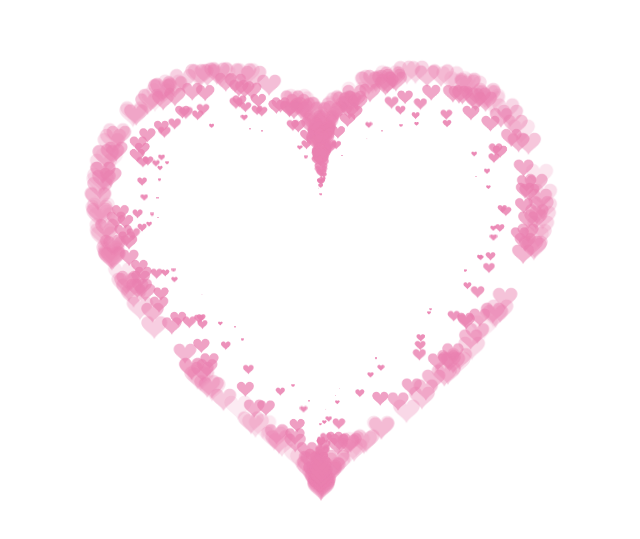
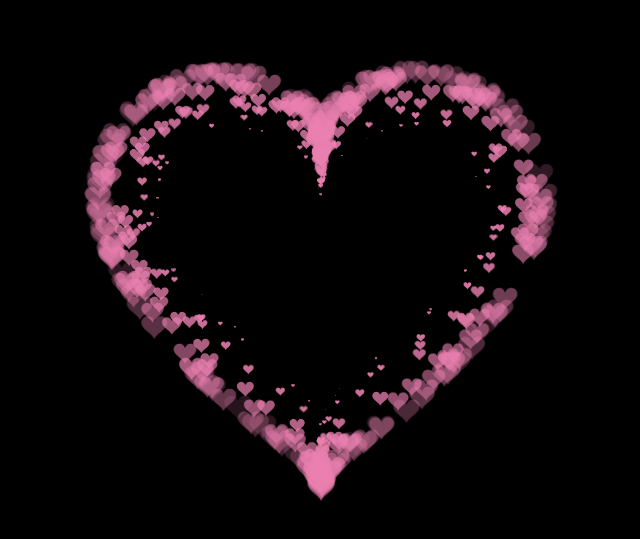
Before and after one commit to DanielWay17/LoveTramAnh, a plain HTML site: page index.html in a window 1280 px wide. Shown: the part 123-662 px from the top of the page, without its empty margins (319-959 px from the left). Drawn offline with Linux system fonts and the light colour scheme.

Commit message:
Update index.html

```diff
--- a/index.html
+++ b/index.html
@@ -1,7 +1,7 @@
 <!DOCTYPE HTML PUBLIC "-//W3C//DTD HTML 4.0 Transitional//EN">
 <HTML>
  <HEAD>
-  <TITLE> Tình iu Dành Cho Trâm Anh </TITLE>
+  <TITLE> Tình iu Dành Cho Trâm Anh 😘 </TITLE>
   <META NAME="Generator" CONTENT="EditPlus">
   <META NAME="Author" CONTENT="">
   <META NAME="Keywords" CONTENT="">
@@ -11,7 +11,7 @@
   height: 100%;
   padding: 0;
   margin: 0;
-  background: <img src="https://github.com/DanielWay17/LoveTramAnh/issues/3#issue-1439862678" height="100%" width="100%" alt=""> ;
+  background: #000 ;
 }
 canvas {
   position: absolute;
```
